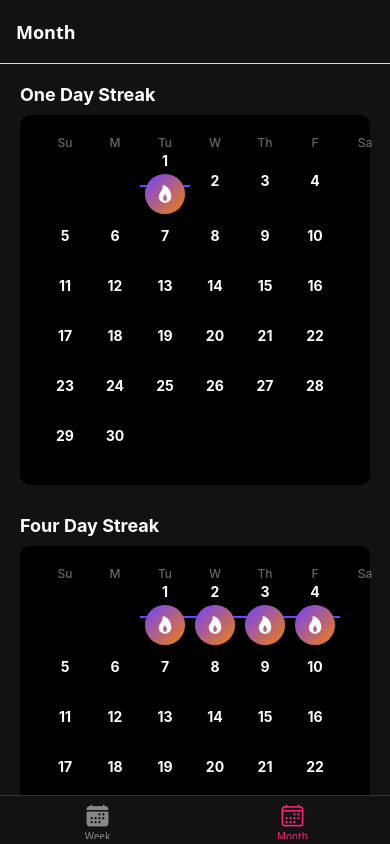
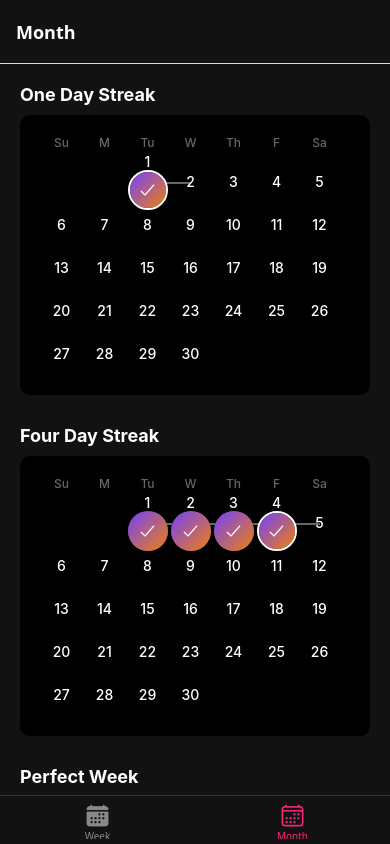
Before and after one commit to julija777/useful-components-rn, a React Native app: screen /Month in a window 390 px wide. Built offline with nearby package versions, Linux system fonts and the light colour scheme.

Commit message:
moreanimation

```diff
--- a/components/MonthlyProgress.tsx
+++ b/components/MonthlyProgress.tsx
@@ -8,7 +8,8 @@ interface MonthlyProgressProps {
 }
 
 const { width } = Dimensions.get('window');
-const DAY_SIZE = (width - 40) / 7; // 7 days in a week, 20px padding on each side
+const DAY_SIZE = Math.floor((width - 40) / 8); // Ensure consistent width for all days
+const DAYS_OF_WEEK = ['Su', 'M', 'Tu', 'W', 'Th', 'F', 'Sa'];
 
 const MonthlyProgress: React.FC<MonthlyProgressProps> = ({
   streak,
@@ -27,6 +28,15 @@ const MonthlyProgress: React.FC<MonthlyProgressProps> = ({
     }).filter(Boolean);
   }, [streak]);
 
+  // Determine streak type
+  const streakType = useMemo(() => {
+    if (streak.length === 1) return 'single';
+    if (streak.length === 4) return 'four';
+    if (streak.length === 7) return 'perfect';
+    if (streak.length === 9) return 'nine';
+    return 'other';
+  }, [streak]);
+
   // Animate the appearance of days and connecting lines in a loop
   useEffect(() => {
     const startAnimation = () => {
@@ -38,7 +48,7 @@ const MonthlyProgress: React.FC<MonthlyProgressProps> = ({
 
       const animations = streak.map((_, index) => {
         const isPerfectWeekDay = (index + 1) % 7 === 0;
-        const delay = isPerfectWeekDay ? index * 200 : 0;
+        const delay = isPerfectWeekDay && streakType === 'perfect' ? 0 : index * 100;
 
         return Animated.sequence([
           Animated.delay(delay),
@@ -72,7 +82,7 @@ const MonthlyProgress: React.FC<MonthlyProgressProps> = ({
         lineWidthAnims[index].stopAnimation();
       });
     };
-  }, [streak, opacityAnims, lineWidthAnims]);
+  }, [streak, opacityAnims, lineWidthAnims, streakType]);
 
   // Animate the last perfect week day
   useEffect(() => {
@@ -83,13 +93,13 @@ const MonthlyProgress: React.FC<MonthlyProgressProps> = ({
 
     const pulseAnimation = Animated.sequence([
       Animated.timing(lastDayAnim, {
-        toValue: 1.1,
-        duration: 500,
+        toValue: 1,
+        duration: 50,
         useNativeDriver: true,
       }),
       Animated.timing(lastDayAnim, {
         toValue: 1,
-        duration: 500,
+        duration: 50,
         useNativeDriver: true,
       }),
     ]);
@@ -102,18 +112,28 @@ const MonthlyProgress: React.FC<MonthlyProgressProps> = ({
     };
   }, [perfectWeekDays, scaleAnims]);
 
-  // Get the variant for each day
+  // Get the variant for each day based on streak type
   const getDayVariant = (index: number): DayVariant => {
     const dayNumber = index + 1;
-    const isPerfectWeekDay = dayNumber % 7 === 0;
-    const isLastPerfectWeekDay = dayNumber === perfectWeekDays[perfectWeekDays.length - 1];
 
-    if (isPerfectWeekDay) {
-      return isLastPerfectWeekDay ? 'flameHighlighted' : 'flame';
+    switch (streakType) {
+      case 'single':
+        return 'checkHighlighted';
+      case 'four':
+        return dayNumber === 4 ? 'checkHighlighted' : 'check';
+      case 'perfect':
+        const isPerfectWeekDay = dayNumber % 7 === 0;
+        const isLastPerfectWeekDay = dayNumber === perfectWeekDays[perfectWeekDays.length - 1];
+        return isPerfectWeekDay ? (isLastPerfectWeekDay ? 'flameHighlighted' : 'flame') : 'flame';
+      case 'nine':
+        if (dayNumber <= 7) {
+          const isPerfectWeekDay = dayNumber % 7 === 0;
+          return isPerfectWeekDay ? 'flame' : 'flame';
+        }
+        return dayNumber === 9 ? 'checkHighlighted' : 'check';
+      default:
+        return 'check';
     }
-
-    // Days 1-6 should have the 'flame' variant
-    return 'flame';
   };
 
   // Get the current month's first day and last day
@@ -127,9 +147,8 @@ const MonthlyProgress: React.FC<MonthlyProgressProps> = ({
 
   // Render week days header
   const renderWeekDays = () => {
-    const weekDays = ['Su', 'M', 'Tu', 'W', 'Th', 'F', 'Sa'];
-    return weekDays.map((day, index) => (
-      <View key={index} style={styles.weekDayContainer}>
+    return DAYS_OF_WEEK.map((day, index) => (
+      <View key={index} style={[styles.weekDayContainer, { width: DAY_SIZE }]}>
         <Text style={styles.weekDayText}>{day}</Text>
       </View>
     ));
@@ -143,7 +162,11 @@ const MonthlyProgress: React.FC<MonthlyProgressProps> = ({
 
     // Add empty cells for days before the first day of the month
     for (let i = 0; i < startingDay; i++) {
-      days.push(<View key={`empty-${i}`} style={styles.dayContainer} />);
+      days.push(
+        <View key={`empty-${i}`} style={[styles.dayWrapper, { width: DAY_SIZE }]}>
+          <View style={[styles.dayContainer, { width: DAY_SIZE }]} />
+        </View>
+      );
     }
 
     // Add days of the month
@@ -153,7 +176,7 @@ const MonthlyProgress: React.FC<MonthlyProgressProps> = ({
       const isPerfectWeekDay = isInStreak && (streakIndex + 1) % 7 === 0;
 
       days.push(
-        <View key={`day-${day}`} style={styles.dayWrapper}>
+        <View key={`day-${day}`} style={[styles.dayWrapper, { width: DAY_SIZE }]}>
           {isInStreak && !isPerfectWeekDay && (
             <Animated.View
               style={[
@@ -186,6 +209,19 @@ const MonthlyProgress: React.FC<MonthlyProgressProps> = ({
       day++;
     }
 
+    // Add empty cells for remaining days in the last week
+    const totalCells = days.length;
+    const remainingCells = 7 - (totalCells % 7);
+    if (remainingCells < 7) {
+      for (let i = 0; i < remainingCells; i++) {
+        days.push(
+          <View key={`empty-end-${i}`} style={[styles.dayWrapper, { width: DAY_SIZE }]}>
+            <View style={[styles.dayContainer, { width: DAY_SIZE }]} />
+          </View>
+        );
+      }
+    }
+
     return days;
   };
 
@@ -206,46 +242,49 @@ const styles = StyleSheet.create({
   weekDaysContainer: {
     flexDirection: 'row',
     marginBottom: 10,
+    width: '100%',
   },
   weekDayContainer: {
     width: DAY_SIZE,
     alignItems: 'center',
+    justifyContent: 'center',
   },
   weekDayText: {
     fontSize: 12,
     color: '#666',
     fontWeight: '500',
+    textAlign: 'center',
   },
   calendarContainer: {
     flexDirection: 'row',
     flexWrap: 'wrap',
+    width: '100%',
   },
   dayWrapper: {
     position: 'relative',
+    height: DAY_SIZE,
     width: DAY_SIZE,
-    height: DAY_SIZE,
     justifyContent: 'center',
     alignItems: 'center',
   },
   dayContainer: {
+    height: DAY_SIZE,
     width: DAY_SIZE,
-    height: DAY_SIZE,
     justifyContent: 'center',
     alignItems: 'center',
-    marginBottom: 5,
   },
   dayText: {
     color: '#FFF',
     fontSize: 14,
-    fontWeight: 'bold',
-    marginBottom: 5,
+    fontWeight: '500',
+    textAlign: 'center',
   },
   connectingLine: {
     position: 'absolute',
     height: 2,
-    backgroundColor: '#7241FF',
+    backgroundColor: '#666',
     top: '50%',
-    left: 0,
+    left: '50%',
     zIndex: -1,
   },
 });
--- a/components/WeeklyProgress.tsx
+++ b/components/WeeklyProgress.tsx
@@ -5,7 +5,6 @@ import DayIndicator, { DayVariant } from './DayIndicator';
 interface WeeklyProgressProps {
   streak: string[];
   currentDate?: string;
-  isPerfectWeek?: boolean;
 }
 
 // Using three-letter abbreviations to avoid confusion
@@ -14,28 +13,57 @@ const DAYS_OF_WEEK = ['Su', 'M', 'Tu', 'W', 'Th', 'F', 'Sa'];
 const WeeklyProgress: React.FC<WeeklyProgressProps> = ({
   streak,
   currentDate = new Date().toISOString(),
-  isPerfectWeek = false
 }) => {
-  // Get the current day index (0-6)
-  const currentDayIndex = useMemo(() => {
-    return new Date(currentDate).getDay();
-  }, [currentDate]);
-
   // Animation values for each day
+  const opacityAnims = useRef(DAYS_OF_WEEK.map(() => new Animated.Value(0))).current;
   const scaleAnims = useRef(DAYS_OF_WEEK.map(() => new Animated.Value(1))).current;
 
-  // Find the last day of the streak
-  const lastStreakDayIndex = useMemo(() => {
-    if (streak.length === 0) return -1;
-    const lastStreakDate = new Date(streak[streak.length - 1]);
-    return lastStreakDate.getDay();
-  }, [streak]);
+  // Determine if this is a perfect week
+  const isPerfectWeek = streak.length === 7;
 
-  // Animate only the last day of the streak
+  // Animate the appearance of days in a loop
   useEffect(() => {
-    if (lastStreakDayIndex === -1) return;
+    const startAnimation = () => {
+      // Reset all animations
+      DAYS_OF_WEEK.forEach((_, index) => {
+        opacityAnims[index].setValue(0);
+      });
 
-    const lastDayAnim = scaleAnims[lastStreakDayIndex];
+      const animations = streak.map((date, index) => {
+        const dayIndex = new Date(date).getDay();
+        return Animated.sequence([
+          Animated.delay(index * 100),
+          Animated.timing(opacityAnims[dayIndex], {
+            toValue: 1,
+            duration: 300,
+            useNativeDriver: true,
+          })
+        ]);
+      });
+
+      Animated.stagger(100, animations).start(() => {
+        // After animation completes, start again after a delay
+        setTimeout(startAnimation, 2000);
+      });
+    };
+
+    startAnimation();
+
+    return () => {
+      // Cleanup
+      DAYS_OF_WEEK.forEach((_, index) => {
+        opacityAnims[index].stopAnimation();
+      });
+    };
+  }, [streak, opacityAnims]);
+
+  // Animate the last day
+  useEffect(() => {
+    if (streak.length === 0) return;
+
+    const lastDate = new Date(streak[streak.length - 1]);
+    const lastDayIndex = lastDate.getDay();
+    const lastDayAnim = scaleAnims[lastDayIndex];
 
     const pulseAnimation = Animated.sequence([
       Animated.timing(lastDayAnim, {
@@ -56,28 +84,19 @@ const WeeklyProgress: React.FC<WeeklyProgressProps> = ({
     return () => {
       loopAnimation.stop();
     };
-  }, [lastStreakDayIndex, scaleAnims]);
+  }, [streak, scaleAnims]);
 
   // Get the variant for each day
-  const getDayVariant = (dayIndex: number): DayVariant => {
-    const isCurrentDay = dayIndex === currentDayIndex;
-    const isLastStreakDay = dayIndex === lastStreakDayIndex;
-
-    // Check if this day is in the streak
-    const isInStreak = streak.some(date => {
-      const streakDate = new Date(date);
-      return streakDate.getDay() === dayIndex;
-    });
-
+  const getDayVariant = (index: number): DayVariant => {
     if (isPerfectWeek) {
-      return isLastStreakDay ? 'flameHighlighted' : 'flame';
+      const isLastDay = streak.some(date => new Date(date).getDay() === index) &&
+                       index === new Date(streak[streak.length - 1]).getDay();
+      return isLastDay ? 'flameHighlighted' : 'flame';
     }
 
-    if (isInStreak) {
-      return isLastStreakDay ? 'checkHighlighted' : 'check';
-    }
-
-    return 'plain';
+    const isLastDay = streak.some(date => new Date(date).getDay() === index) &&
+                     index === new Date(streak[streak.length - 1]).getDay();
+    return isLastDay ? 'checkHighlighted' : 'check';
   };
 
   return (
@@ -102,11 +121,11 @@ const WeeklyProgress: React.FC<WeeklyProgressProps> = ({
                 styles.circleContainer,
                 {
                   transform: [{ scale: scaleAnims[index] }],
-                  opacity: isInStreak ? 1 : 0.7
+                  opacity: isInStreak ? opacityAnims[index] : 0.7
                 }
               ]}
             >
-              <DayIndicator variant={variant} />
+              {isInStreak && <DayIndicator variant={variant} />}
             </Animated.View>
           );
         })}
@@ -117,32 +136,30 @@ const WeeklyProgress: React.FC<WeeklyProgressProps> = ({
 
 const styles = StyleSheet.create({
   container: {
-    alignItems: 'center',
-    padding: 20,
-    backgroundColor: '#000',
-    borderRadius: 10,
-    width: '100%',
+    marginBottom: 30,
   },
   daysRow: {
     flexDirection: 'row',
     justifyContent: 'space-between',
-    width: '100%',
     marginBottom: 10,
   },
   dayText: {
-    color: '#FFF',
+    color: '#666',
     fontSize: 12,
+    fontWeight: '500',
+    width: 40,
     textAlign: 'center',
-    width: 40,
   },
   circlesRow: {
     flexDirection: 'row',
     justifyContent: 'space-between',
-    width: '100%',
   },
   circleContainer: {
+    width: 40,
+    height: 40,
+    justifyContent: 'center',
     alignItems: 'center',
-  }
+  },
 });
 
 export default WeeklyProgress;
--- a/screens/WeekScreen.tsx
+++ b/screens/WeekScreen.tsx
@@ -7,7 +7,9 @@ export default function WeekScreen() {
   return (
     <View style={styles.container}>
       <WeeklyProgress currentDate="2023-07-21T12:07:47+01:00" streak={["2023-07-21T12:07:47+01:00"]} />
+      <WeeklyProgress currentDate="2023-07-21T12:07:47+01:00" streak={workoutData.perfectWeek} />
         </View>
+
 
   );
 }
```
